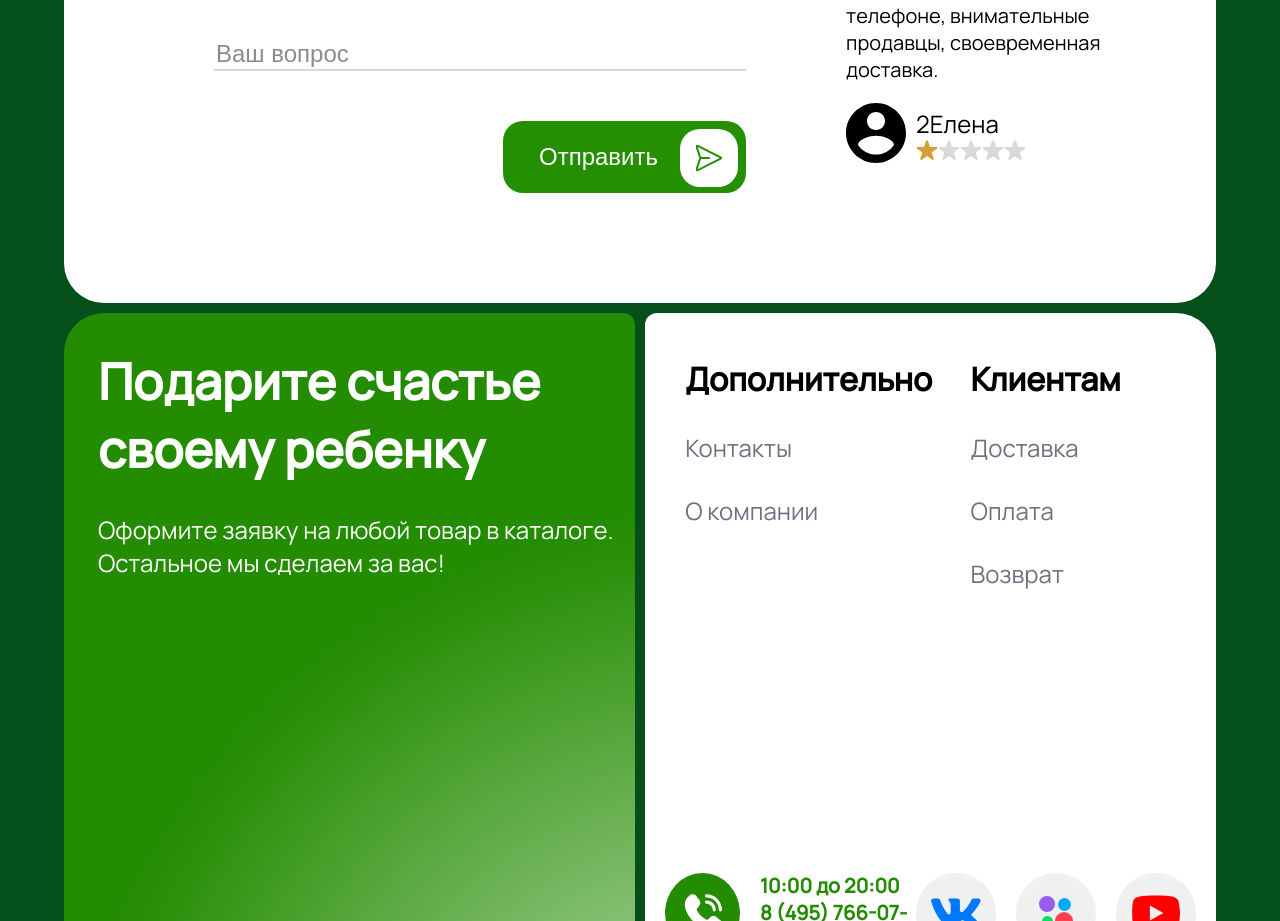
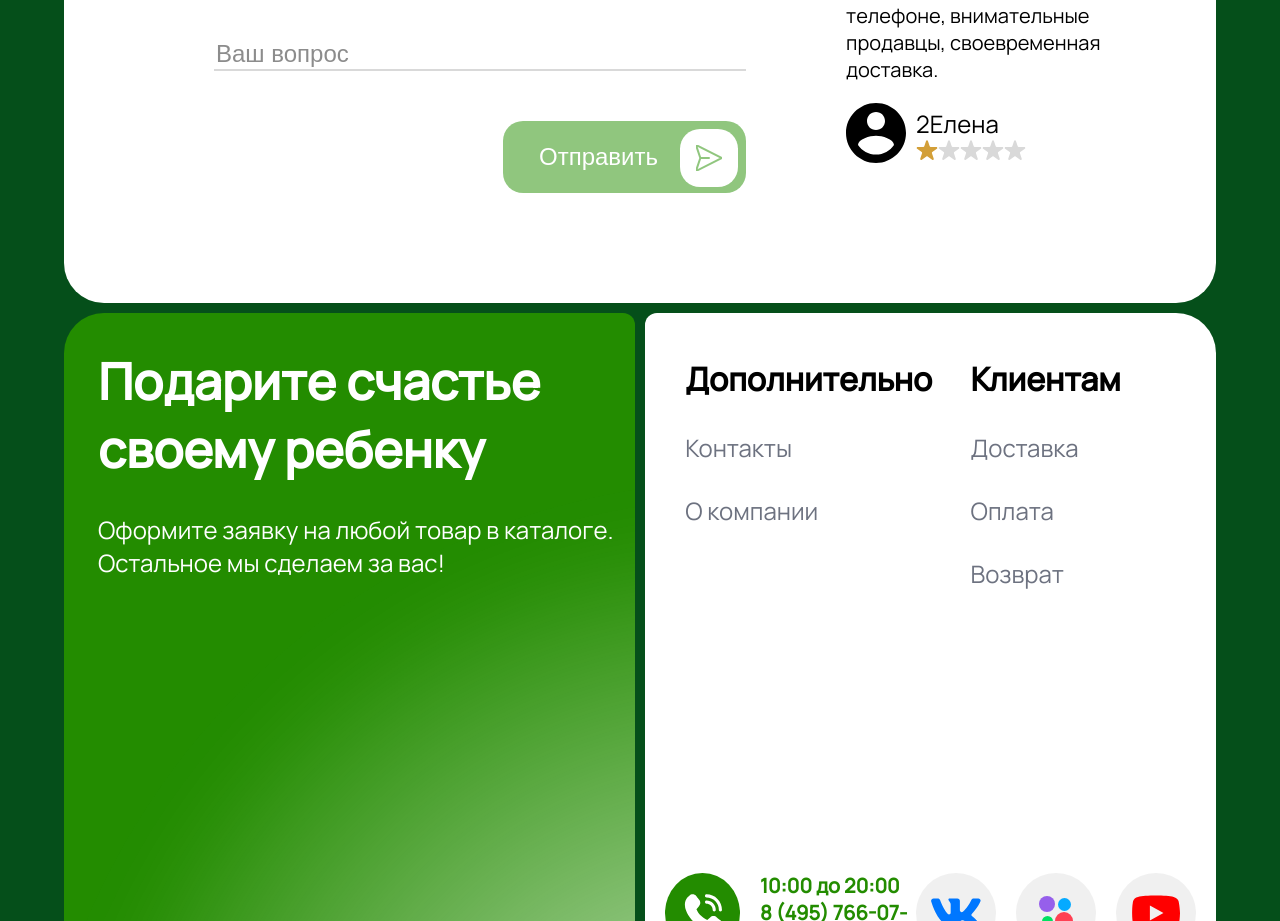
Before and after one commit to Zrossiz/pushishki_client, a Next.js app: page /favorites in a window 1280 px wide. Shown: the part 1123-2044 px from the top of the page. Built offline with nearby package versions, Linux system fonts and the light colour scheme; no server answers.

Commit message:
feat: added contolled for form

```diff
--- a/src/elements/LinkButton/LinkButton.module.scss
+++ b/src/elements/LinkButton/LinkButton.module.scss
@@ -18,9 +18,4 @@
     &:hover {
         background-color: #054F1A;
     }
-
-    &:disabled {
-        opacity: 0.5;
-        cursor: not-allowed;
-    }
 }
--- a/src/pageComponents/Form/Form.tsx
+++ b/src/pageComponents/Form/Form.tsx
@@ -8,6 +8,9 @@ import { MainPageReviews } from '@/components';
 
 export const Form = () => {
     const [send, setSend] = useState<boolean>(false);
+    const [name, setName] = useState<string>('');
+    const [question, setQuestion] = useState<string>('');
+    const [phone, setPhone] = useState<string>();
 
     const getInputNumbersValue = (input: HTMLInputElement) => {
         return input.value.replace(/\D/g, "");
@@ -17,7 +20,8 @@ export const Form = () => {
         let input = e.target;
         let inputNumbersValue = getInputNumbersValue(input);
         let formattedInputValue = "";
-        let selectionStart = input.selectionStart
+        let selectionStart = input.selectionStart;
+        setPhone(e.target.value)
 
         if (!inputNumbersValue) {
             return input.value = "";
@@ -86,7 +90,13 @@ export const Form = () => {
                     <HTag tag='h2'>Связаться с нами</HTag>
                 </div>
                 <form className={styles.formWrapper} method='POST'>
-                    <input type="text" required placeholder='Имя' />
+                    <input
+                        type="text"
+                        required
+                        placeholder='Имя'
+                        value={name}
+                        onChange={(e) => setName(e.target.value)}
+                    />
                     <input
                         id='phoneInput'
                         type="tel"
@@ -97,10 +107,16 @@ export const Form = () => {
                         onKeyDown={(e) => onPhoneKeyDown(e)}
                         onPaste={(e) => onPhonePaste(e)}
                     />
-                    <input className={styles.big} type="text" placeholder='Ваш вопрос' />
+                    <input
+                        className={styles.big}
+                        type="text"
+                        placeholder='Ваш вопрос'
+                        value={question}
+                        onChange={(e) => setQuestion(e.target.value)}
+                    />
                 </form>
                 <div className={styles.buttonWrapper}>
-                    <button onClick={() => setSend(true)}>
+                    <button disabled={name && phone && question ? false : true} onClick={() => setSend(true)}>
                         Отправить
                         <div className={cn(styles.iconWrapper, {
                             [styles.activeIcon]: send
--- a/src/styles/globals.css
+++ b/src/styles/globals.css
@@ -37,3 +37,8 @@ a {
 input[type="checkbox"] {
     display: none;
 }
+
+button:disabled {
+    opacity: 0.5;
+    cursor: not-allowed;
+}
```
